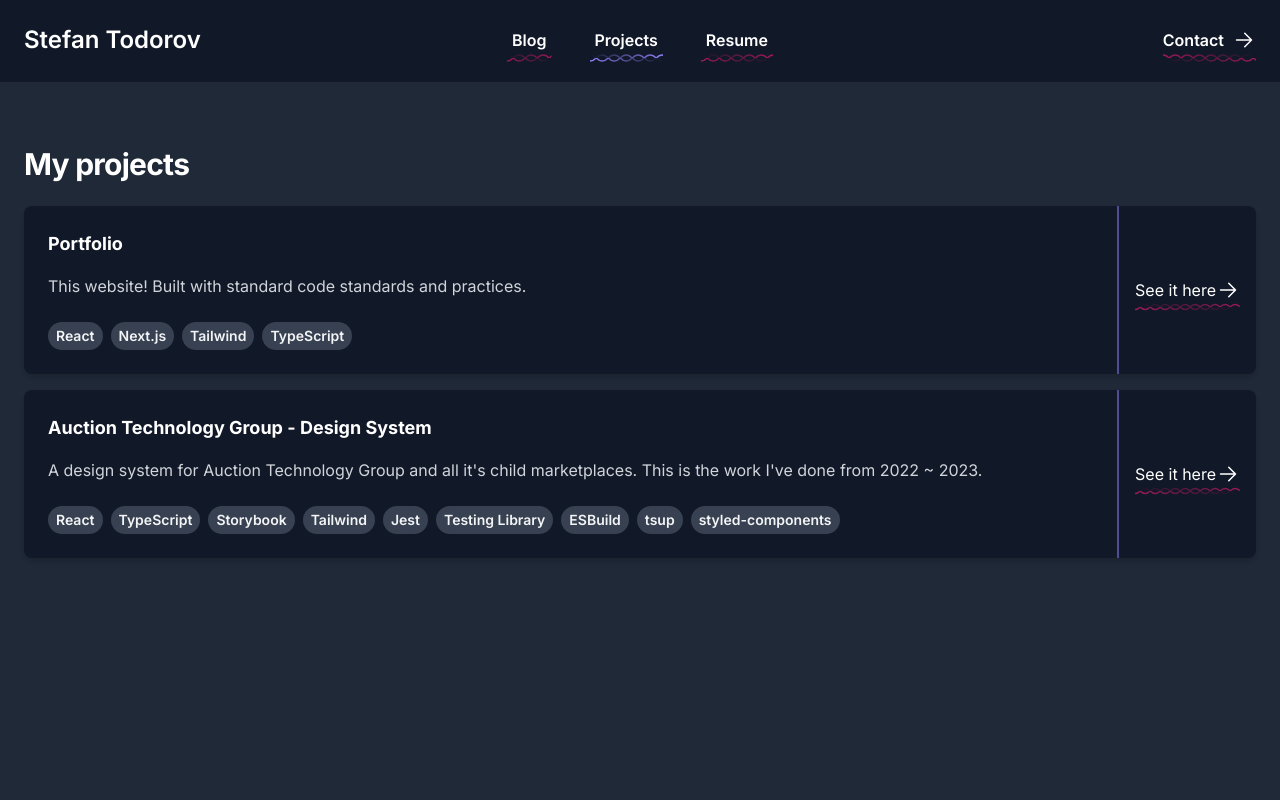
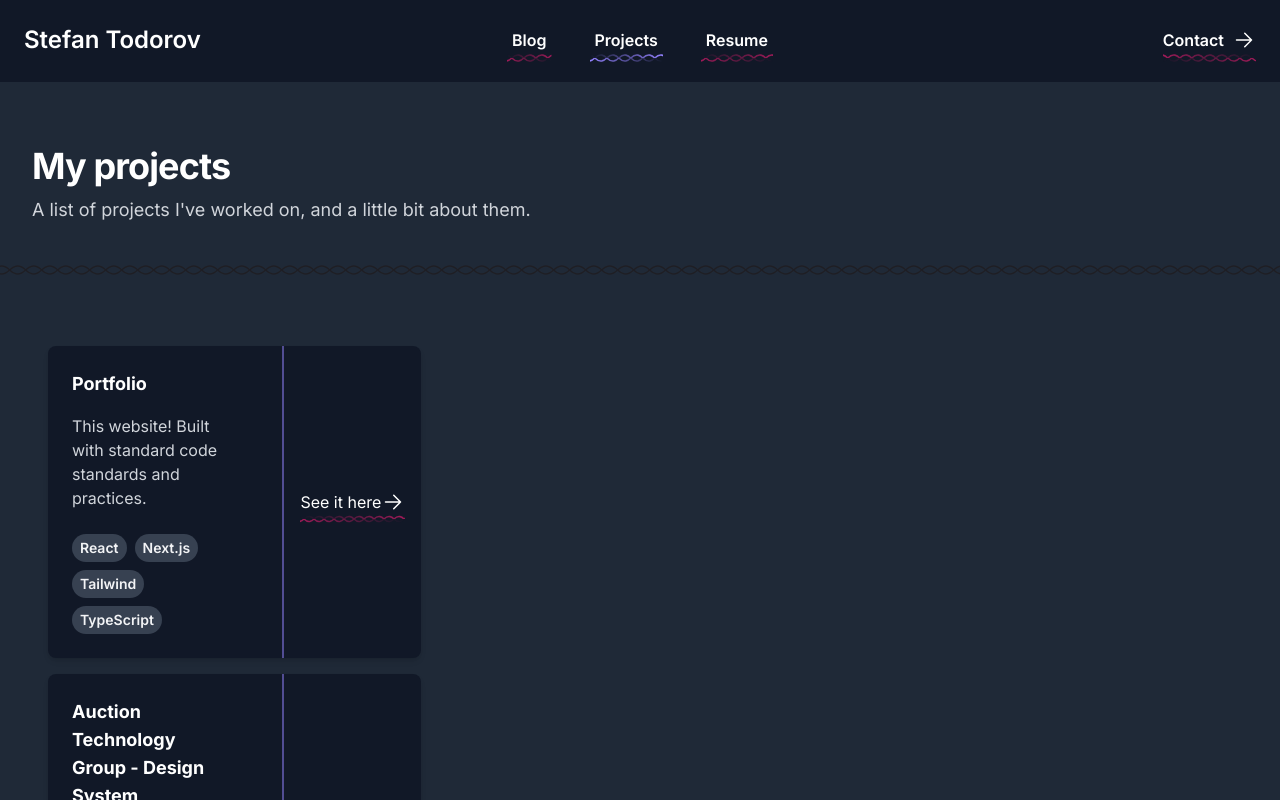
Before and after one commit to coravacav/portfolio, a Next.js app: page /projects in a window 1280 px wide. Shown: the top 800 px of the page. Built offline with nearby package versions, Linux system fonts and the light colour scheme.

Commit message:
make all pages look the same

```diff
--- a/src/app/blog/page.tsx
+++ b/src/app/blog/page.tsx
@@ -1,8 +1,6 @@
-import { HelixAnimation } from '@/lib/helix';
-import { pageTop, pageWidth } from '@/styles/pageWidth';
-import clsx from 'clsx';
 import Link from 'next/link';
 import fs from 'fs';
+import PageContainer from '@/lib/pageContainer';
 
 export default function BlogPage() {
     const posts = fs
@@ -11,30 +9,15 @@ export default function BlogPage() {
         .filter(Boolean);
 
     return (
-        <div className={clsx(pageTop)}>
-            <div className={clsx('mx-auto lg:px-8', pageWidth)}>
-                <div className="mx-auto max-w-2xl lg:mx-0 lg:mb-9 mb-3">
-                    <h2 className="text-3xl font-bold tracking-tight text-white sm:text-4xl">Blog</h2>
-                    <p className="mt-2 text-lg leading-8 text-gray-300">
-                        I write about things I like, things I don&apos;t like, and things I&apos;m learning.
-                    </p>
-                </div>
-                <HelixAnimation
-                    svgWidth="100%"
-                    className="absolute w-full left-0 right-0"
-                    strokeColor="stroke-raisinBlack"
-                    height={16}
-                    style="none"
-                    direction="right"
-                />
-                <div className="mt-8 lg:mt-20 mx-auto p-4 grid max-w-2xl grid-cols-1 gap-x-8 gap-y-16 lg:mx-0 lg:max-w-none lg:grid-cols-3">
+        <PageContainer
+            title="Blog"
+            description="I write about things I like, things I don't like, and things I'm learning."
+        >
             {posts.map(({ href = '', title = '', description = '', date, datetime }) => (
                 <Link href={href} key={title}>
                     <article className="flex flex-col items-start group justify-between p-4 rounded bg-tropicalIndigo/5 hover:bg-tropicalIndigo/10 transition-colors">
                         <div>
-                                    <h3 className="text-xl font-semibold leading-6 text-white transition-colors">
-                                        {title}
-                                    </h3>
+                            <h3 className="text-xl font-semibold leading-6 text-white transition-colors">{title}</h3>
                             <p className="mt-5 text-md leading-6 text-gray-300">{description}</p>
                         </div>
                         {date && datetime && (
@@ -47,8 +30,6 @@ export default function BlogPage() {
                     </article>
                 </Link>
             ))}
-                </div>
-            </div>
-        </div>
+        </PageContainer>
     );
 }
--- a/src/app/projects/page.tsx
+++ b/src/app/projects/page.tsx
@@ -1,3 +1,5 @@
+import { HelixAnimation } from '@/lib/helix';
+import PageContainer from '@/lib/pageContainer';
 import ProjectCard, { Project } from '@/lib/projectCard';
 import { pageTop, pageWidth } from '@/styles/pageWidth';
 import clsx from 'clsx';
@@ -30,13 +32,15 @@ const projects: Project[] = [
 
 export default function ProjectsPage() {
     return (
-        <div className={clsx('mx-auto', pageWidth, pageTop)}>
-            <h1 className="text-3xl font-bold tracking-tight text-white">My projects</h1>
+        <PageContainer
+            title="My projects"
+            description="A list of projects I've worked on, and a little bit about them."
+        >
             <div className="flex flex-col mt-6 gap-4">
                 {projects.map((project) => (
                     <ProjectCard key={project.name} project={project} />
                 ))}
             </div>
-        </div>
+        </PageContainer>
     );
 }
--- a/src/app/resume/page.tsx
+++ b/src/app/resume/page.tsx
@@ -1,10 +1,7 @@
+import PageContainer from '@/lib/pageContainer';
 import { pageTop, pageWidth } from '@/styles/pageWidth';
 import clsx from 'clsx';
 
 export default function ProjectsPage() {
-    return (
-        <div className={clsx('mx-auto', pageWidth, pageTop)}>
-            <h1 className="text-3xl font-bold tracking-tight text-white">Resume</h1>
-        </div>
-    );
+    return <PageContainer title="Resume" description="My qualifications and experience."></PageContainer>;
 }
--- /dev/null
+++ b/src/lib/pageContainer.tsx
@@ -0,0 +1,32 @@
+import { pageTop, pageWidth } from '@/styles/pageWidth';
+import clsx from 'clsx';
+import { ReactNode } from 'react';
+import { HelixAnimation } from './helix';
+
+type Props = {
+    title: string;
+    description: string;
+    children?: ReactNode;
+};
+
+export default function PageContainer({ title, description, children }: Props) {
+    return (
+        <div className={clsx('mx-auto lg:px-8', pageTop, pageWidth)}>
+            <div className="mx-auto max-w-2xl lg:mx-0 lg:mb-9 mb-3">
+                <h2 className="text-3xl font-bold tracking-tight text-white sm:text-4xl">{title}</h2>
+                <p className="mt-2 text-lg leading-8 text-gray-300">{description}</p>
+            </div>
+            <HelixAnimation
+                svgWidth="100%"
+                className="absolute w-full left-0 right-0"
+                strokeColor="stroke-raisinBlack"
+                height={16}
+                style="none"
+                direction="right"
+            />
+            <div className="mt-8 lg:mt-20 mx-auto p-4 grid max-w-2xl grid-cols-1 gap-x-8 gap-y-16 lg:mx-0 lg:max-w-none lg:grid-cols-3">
+                {children}
+            </div>
+        </div>
+    );
+}
```
Lines whose indentation alone changed are shown as unchanged.
